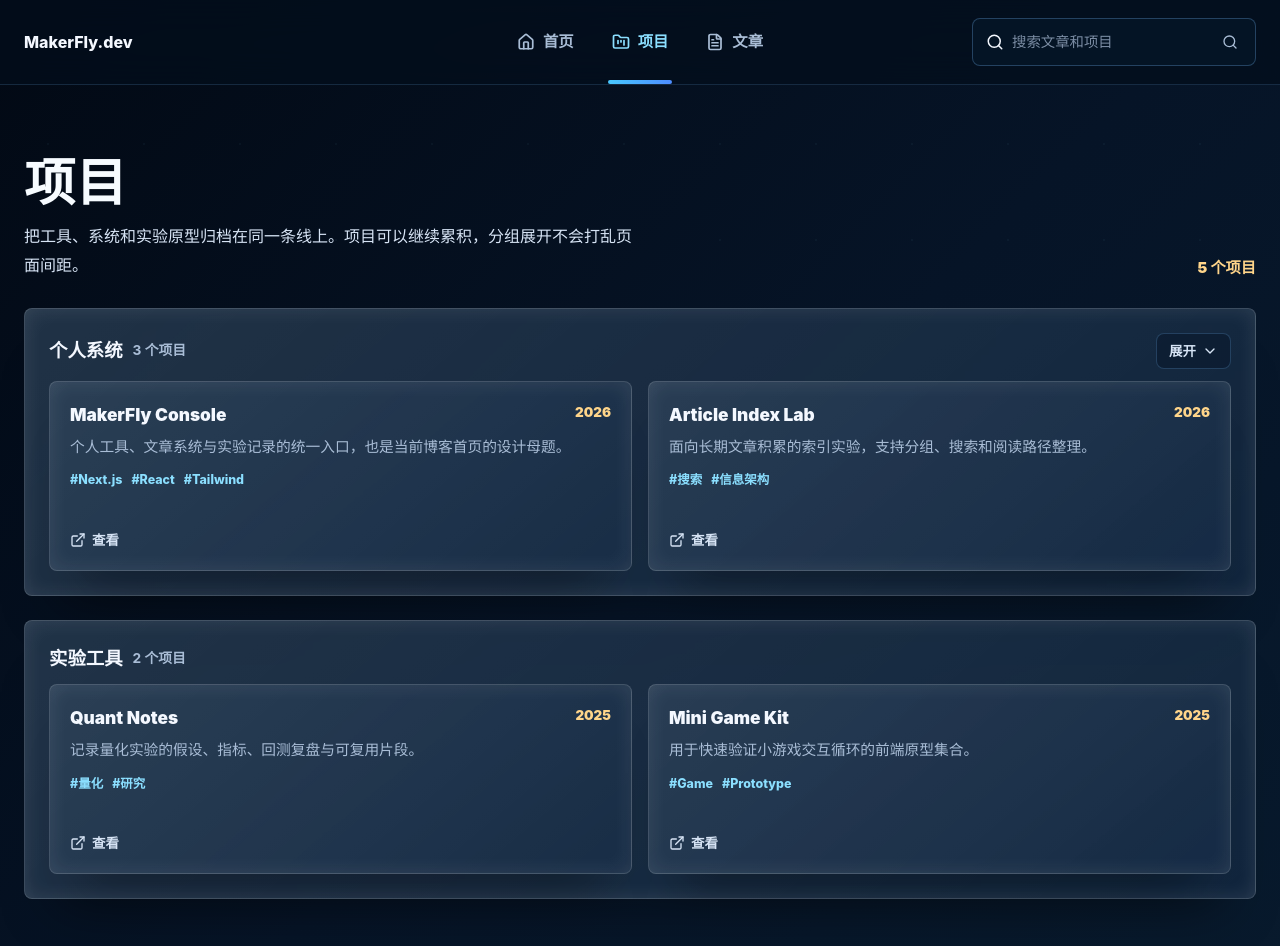
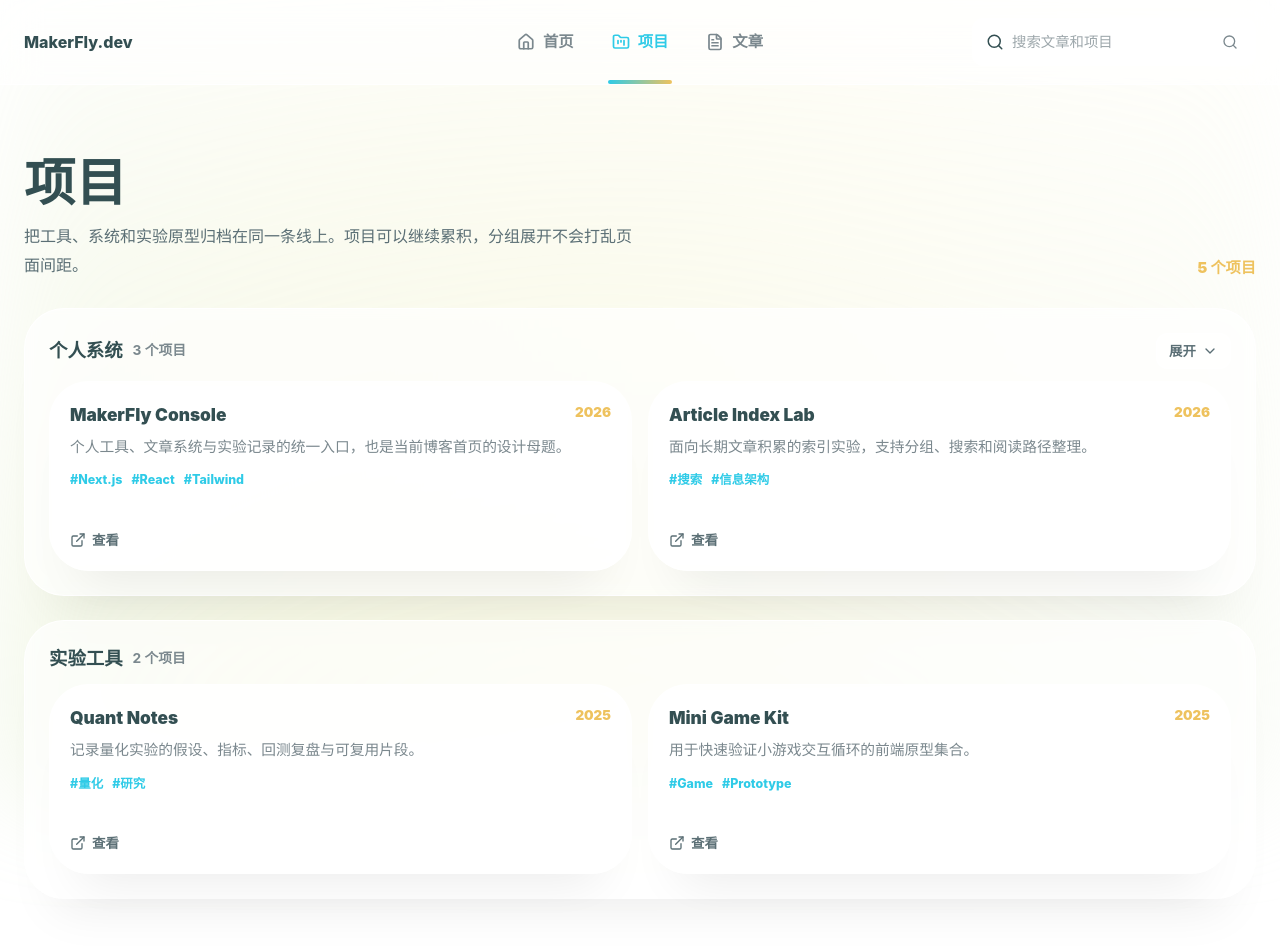
Before and after one commit to MakerFlyFly/makerflyfly.github.io, a Next.js app: page /projects in a window 1280 px wide. Shown: the top 946 px of the page. Built offline with nearby package versions, Linux system fonts and the light colour scheme.

Commit message:
Recast blog to light glass theme

```diff
--- a/src/app/globals.css
+++ b/src/app/globals.css
@@ -1,21 +1,24 @@
 @import "tailwindcss";
 
 :root {
-  --background: #061427;
-  --background-deep: #020914;
-  --foreground: #f4f8ff;
-  --muted: #a9bdd6;
-  --muted-strong: #d7e4f5;
-  --cyan: #48c8ff;
-  --cyan-soft: #8bdfff;
-  --gold: #ffd58a;
-  --gold-deep: #d99a42;
-  --line: rgba(118, 190, 255, 0.28);
-  --panel: rgba(11, 35, 61, 0.68);
-  --panel-strong: rgba(18, 47, 76, 0.82);
-  --shadow: rgba(38, 174, 255, 0.28);
-  --color-brand: #35bfab;
+  --background: #ffffff;
+  --background-deep: #ffffff;
+  --foreground: #334f52;
+  --muted: #7b888e;
+  --muted-strong: #5b6f75;
+  --cyan: #2fcbe7;
+  --cyan-soft: #1fc9e7;
+  --gold: #eec25e;
+  --gold-deep: #c99a38;
+  --line: rgba(255, 255, 255, 0.9);
+  --panel: rgba(255, 255, 255, 0.66);
+  --panel-strong: rgba(255, 255, 255, 0.86);
+  --shadow: rgba(0, 0, 0, 0.05);
+  --color-brand: #2fcbe7;
   --color-border: #ffffff;
+  --card-shadow:
+    0 40px 50px -32px rgba(0, 0, 0, 0.08),
+    inset 0 0 20px rgba(255, 255, 255, 0.25);
 }
 
 * {
@@ -55,26 +58,29 @@ button {
 }
 
 ::selection {
-  background: rgba(72, 200, 255, 0.28);
+  background: rgba(47, 203, 231, 0.22);
 }
 
 .site-root {
   position: relative;
   min-height: 100vh;
   overflow-x: hidden;
-  background: linear-gradient(135deg, #020914 0%, #061427 54%, #081a2d 100%);
+  background: #ffffff;
 }
 
-.site-root::before {
-  content: "";
+.blurred-bubbles-bg {
   position: fixed;
   inset: 0;
+  z-index: 0;
+  overflow: hidden;
   pointer-events: none;
-  background-image: radial-gradient(circle, rgba(155, 217, 255, 0.38) 0 1px, transparent 1.5px);
-  background-position: 0 0;
-  background-size: 96px 96px;
-  opacity: 0.11;
-  mask-image: linear-gradient(to bottom, transparent 0%, #000 18%, #000 86%, transparent 100%);
+  filter: blur(50px);
+}
+
+.blurred-bubbles-bg canvas {
+  display: block;
+  width: 100%;
+  height: 100%;
 }
 
 .app-frame {
@@ -89,8 +95,8 @@ button {
   position: sticky;
   top: 0;
   z-index: 20;
-  border-bottom: 1px solid rgba(118, 190, 255, 0.16);
-  background: rgba(3, 14, 28, 0.72);
+  border-bottom: 1px solid rgba(255, 255, 255, 0.76);
+  background: rgba(255, 255, 255, 0.6);
   backdrop-filter: blur(18px);
 }
 
@@ -126,6 +132,7 @@ button {
   font-size: 1rem;
   font-weight: 800;
   letter-spacing: 0;
+  color: var(--foreground);
 }
 
 .site-nav {
@@ -150,7 +157,7 @@ button {
 
 .nav-link:hover,
 .nav-link.active {
-  color: var(--cyan-soft);
+  color: var(--cyan);
 }
 
 .nav-link.active::after {
@@ -161,7 +168,7 @@ button {
   left: 10px;
   height: 4px;
   border-radius: 999px;
-  background: linear-gradient(90deg, var(--cyan), #4d8dff);
+  background: linear-gradient(90deg, var(--cyan), var(--gold));
 }
 
 .header-actions {
@@ -181,15 +188,17 @@ button {
   min-height: 48px;
   align-items: center;
   gap: 8px;
-  border: 1px solid rgba(118, 190, 255, 0.28);
-  border-radius: 8px;
-  background: rgba(6, 22, 40, 0.78);
+  border: 1px solid rgba(255, 255, 255, 0.92);
+  border-radius: 12px;
+  background: rgba(255, 255, 255, 0.62);
   padding: 0 10px 0 13px;
+  box-shadow: var(--card-shadow);
+  backdrop-filter: blur(4px);
 }
 
 .search-shell:focus-within {
-  border-color: rgba(72, 200, 255, 0.72);
-  background: rgba(6, 22, 40, 0.9);
+  border-color: rgba(47, 203, 231, 0.62);
+  background: rgba(255, 255, 255, 0.82);
 }
 
 .search-input {
@@ -203,7 +212,7 @@ button {
 }
 
 .search-input::placeholder {
-  color: rgba(169, 189, 214, 0.72);
+  color: rgba(123, 136, 142, 0.74);
 }
 
 .search-button,
@@ -221,8 +230,8 @@ button {
 
 .search-button:hover,
 .search-clear:hover {
-  background: rgba(72, 200, 255, 0.12);
-  color: var(--cyan-soft);
+  background: rgba(47, 203, 231, 0.12);
+  color: var(--cyan);
 }
 
 .search-panel {
@@ -231,11 +240,11 @@ button {
   right: 0;
   width: min(420px, calc(100vw - 32px));
   overflow: hidden;
-  border: 1px solid rgba(118, 190, 255, 0.24);
-  border-radius: 8px;
-  background: rgba(5, 18, 33, 0.96);
-  box-shadow: 0 24px 70px rgba(0, 0, 0, 0.36);
-  backdrop-filter: blur(18px);
+  border: 1px solid rgba(255, 255, 255, 0.92);
+  border-radius: 20px;
+  background: rgba(255, 255, 255, 0.84);
+  box-shadow: var(--card-shadow);
+  backdrop-filter: blur(12px);
 }
 
 .search-group {
@@ -243,12 +252,12 @@ button {
 }
 
 .search-group + .search-group {
-  border-top: 1px solid rgba(118, 190, 255, 0.14);
+  border-top: 1px solid rgba(51, 79, 82, 0.08);
 }
 
 .search-group-title {
   margin: 0 0 6px;
-  color: var(--cyan-soft);
+  color: var(--cyan);
   font-size: 0.76rem;
   font-weight: 800;
 }
@@ -264,7 +273,7 @@ button {
 }
 
 .search-result:hover {
-  background: rgba(72, 200, 255, 0.1);
+  background: rgba(47, 203, 231, 0.1);
 }
 
 .search-result-title {
@@ -301,7 +310,7 @@ button {
 
 .page-main {
   flex: 1;
-  width: min(100% - 48px, 1360px);
+  width: min(100% - 48px, 1380px);
   margin: 0 auto;
 }
 
@@ -315,28 +324,32 @@ button {
 }
 
 .hero-copy {
-  max-width: 760px;
+  max-width: 710px;
+  overflow: visible;
 }
 
 .hero-title {
   margin: 0;
+  width: max-content;
+  max-width: 100%;
   overflow: visible;
-  padding-bottom: 0.08em;
+  padding-right: 0.06em;
+  padding-bottom: 0.12em;
   background:
     linear-gradient(125deg, #40bdff 0%, #aee9ff 38%, #fff0c4 59%, #f3b65e 100%);
   background-clip: text;
   color: transparent;
   font-family: Georgia, "Times New Roman", serif;
-  font-size: clamp(5.1rem, 9.8vw, 9.8rem);
+  font-size: clamp(4rem, 7.4vw, 7.4rem);
   font-weight: 800;
-  line-height: 1.08;
+  line-height: 1.16;
 }
 
 .hero-slogan {
   position: relative;
   width: fit-content;
   margin: 42px 0 0;
-  color: #f5f7fb;
+  color: var(--foreground);
   font-size: clamp(2rem, 3.5vw, 3.8rem);
   font-weight: 900;
   line-height: 1.26;
@@ -350,7 +363,7 @@ button {
   left: 4px;
   height: 5px;
   border-radius: 999px;
-  background: linear-gradient(90deg, var(--cyan), #4d8dff 70%, transparent);
+  background: linear-gradient(90deg, var(--cyan), var(--gold) 78%, transparent);
 }
 
 .hero-tags {
@@ -358,7 +371,7 @@ button {
   flex-wrap: wrap;
   gap: 10px;
   margin: 48px 0 0;
-  color: var(--cyan-soft);
+  color: var(--cyan);
   font-size: 1.1rem;
   font-weight: 800;
 }
@@ -372,21 +385,17 @@ button {
 }
 
 .hero-description strong {
-  color: var(--cyan-soft);
+  color: var(--cyan);
 }
 
 .profile-card,
 .content-card,
 .archive-group,
 .project-card {
-  border: 1px solid rgba(255, 255, 255, 0.18);
-  border-radius: 8px;
-  background:
-    linear-gradient(140deg, rgba(255, 255, 255, 0.1), rgba(255, 255, 255, 0.03)),
-    var(--panel);
-  box-shadow:
-    0 40px 50px -32px rgba(0, 0, 0, 0.38),
-    inset 0 0 20px rgba(255, 255, 255, 0.1);
+  border: 1px solid rgba(255, 255, 255, 0.9);
+  border-radius: 40px;
+  background: var(--panel);
+  box-shadow: var(--card-shadow);
   backdrop-filter: blur(4px);
 }
 
@@ -450,14 +459,13 @@ button {
   align-items: center;
   justify-content: space-between;
   gap: 12px;
-  border: 1px solid rgba(255, 255, 255, 0.18);
-  border-radius: 8px;
+  border: 1px solid rgba(255, 255, 255, 0.92);
+  border-radius: 16px;
   padding: 0 18px;
-  background:
-    linear-gradient(140deg, rgba(255, 255, 255, 0.11), rgba(255, 255, 255, 0.04)),
-    rgba(5, 20, 38, 0.36);
+  background: rgba(255, 255, 255, 0.52);
   color: var(--muted-strong);
-  box-shadow: inset 0 0 20px rgba(255, 255, 255, 0.08);
+  box-shadow: inset 0 0 20px rgba(255, 255, 255, 0.2);
+  backdrop-filter: blur(4px);
 }
 
 .profile-stat span {
@@ -466,14 +474,14 @@ button {
 }
 
 .profile-stat strong {
-  color: var(--cyan-soft);
+  color: var(--cyan);
   font-family: Georgia, "Times New Roman", serif;
   font-size: 2rem;
   line-height: 1;
 }
 
 .profile-stat:hover {
-  border-color: rgba(255, 255, 255, 0.32);
+  border-color: rgba(47, 203, 231, 0.28);
   color: var(--foreground);
   transform: translateY(-1px);
 }
@@ -501,13 +509,9 @@ button {
 }
 
 .social-link-email {
-  border: 1px solid rgba(255, 255, 255, 0.18);
-  background:
-    linear-gradient(140deg, rgba(255, 255, 255, 0.1), rgba(255, 255, 255, 0.03)),
-    rgba(5, 20, 38, 0.36);
-  box-shadow:
-    0 40px 50px -32px rgba(0, 0, 0, 0.38),
-    inset 0 0 20px rgba(255, 255, 255, 0.1);
+  border: 1px solid rgba(255, 255, 255, 0.92);
+  background: rgba(255, 255, 255, 0.52);
+  box-shadow: var(--card-shadow);
   backdrop-filter: blur(4px);
 }
 
@@ -536,7 +540,7 @@ button {
 
 .page-title {
   margin: 0;
-  color: #f6fbff;
+  color: var(--foreground);
   font-size: clamp(2.3rem, 4vw, 4.4rem);
   font-weight: 900;
   line-height: 1;
@@ -600,13 +604,13 @@ button {
   display: grid;
   grid-template-columns: 76px 1fr;
   gap: 18px;
-  border-radius: 8px;
+  border-radius: 20px;
   padding: 15px;
 }
 
 .article-row:hover,
 .project-card:hover {
-  background: rgba(72, 200, 255, 0.08);
+  background: rgba(255, 255, 255, 0.46);
 }
 
 .article-date {
@@ -638,7 +642,7 @@ button {
 }
 
 .tag {
-  color: var(--cyan-soft);
+  color: var(--cyan);
   font-size: 0.78rem;
   font-weight: 800;
 }
@@ -648,9 +652,9 @@ button {
   align-items: center;
   gap: 6px;
   min-height: 36px;
-  border: 1px solid rgba(118, 190, 255, 0.22);
-  border-radius: 8px;
-  background: rgba(5, 20, 38, 0.44);
+  border: 1px solid rgba(255, 255, 255, 0.9);
+  border-radius: 12px;
+  background: rgba(255, 255, 255, 0.56);
   color: var(--muted-strong);
   padding: 0 12px;
   font-size: 0.84rem;
@@ -658,8 +662,8 @@ button {
 }
 
 .expand-button:hover {
-  border-color: rgba(72, 200, 255, 0.58);
-  color: var(--cyan-soft);
+  border-color: rgba(47, 203, 231, 0.5);
+  color: var(--cyan);
 }
 
 .project-grid {
@@ -712,7 +716,7 @@ button {
 }
 
 .project-action:hover {
-  color: var(--cyan-soft);
+  color: var(--cyan);
 }
 
 @media (prefers-reduced-motion: reduce) {
@@ -786,7 +790,7 @@ button {
   }
 
   .hero-title {
-    font-size: clamp(3.4rem, 17vw, 4.3rem);
+    font-size: clamp(3rem, 15vw, 3.8rem);
   }
 
   .hero-slogan {
--- a/src/app/layout.tsx
+++ b/src/app/layout.tsx
@@ -1,5 +1,6 @@
 import type { Metadata } from "next";
 import { AppHeader } from "@/components/app-header";
+import { BlurredBubblesBackground } from "@/components/blurred-bubbles-background";
 import { searchIndex } from "@/data/search-index";
 import "./globals.css";
 
@@ -17,6 +18,7 @@ export default function RootLayout({
     <html lang="zh-CN" data-scroll-behavior="smooth">
       <body>
         <div className="site-root">
+          <BlurredBubblesBackground />
           <div className="app-frame">
             <AppHeader searchItems={searchIndex} />
             <main className="page-main">{children}</main>
--- /dev/null
+++ b/src/components/blurred-bubbles-background.tsx
@@ -0,0 +1,292 @@
+"use client";
+
+import { useEffect, useRef } from "react";
+
+const BACKGROUND_COLORS = ["#f7da3987", "#8fdbe9", "#fffef8"];
+
+type Bubble = {
+  x: number;
+  y: number;
+  r: number;
+  color: string;
+  vx: number;
+  vy: number;
+  jitter: number;
+  blur: number;
+};
+
+function rand(a: number, b: number) {
+  return a + Math.random() * (b - a);
+}
+
+function makeNoise2D(random = Math.random) {
+  const p = new Uint8Array(512);
+  for (let i = 0; i < 256; i++) {
+    p[i] = (random() * 256) | 0;
+    p[i + 256] = p[i];
+  }
+
+  function grad2(hash: number, x: number, y: number) {
+    const h = hash & 7;
+    const u = h < 4 ? x : y;
+    const v = h < 4 ? y : x;
+    return (h & 1 ? -u : u) + (h & 2 ? -2 * v : 2 * v);
+  }
+
+  const g2 = (3 - Math.sqrt(3)) / 6;
+  const f2 = 0.5 * (Math.sqrt(3) - 1);
+
+  return function noise2D(xin: number, yin: number) {
+    let n0 = 0;
+    let n1 = 0;
+    let n2 = 0;
+    const s = (xin + yin) * f2;
+    const i = Math.floor(xin + s);
+    const j = Math.floor(yin + s);
+    const t = (i + j) * g2;
+    const x0 = xin - (i - t);
+    const y0 = yin - (j - t);
+    const i1 = x0 > y0 ? 1 : 0;
+    const j1 = x0 > y0 ? 0 : 1;
+    const x1 = x0 - i1 + g2;
+    const y1 = y0 - j1 + g2;
+    const x2 = x0 - 1 + 2 * g2;
+    const y2 = y0 - 1 + 2 * g2;
+    const ii = i & 255;
+    const jj = j & 255;
+
+    const t0 = 0.5 - x0 * x0 - y0 * y0;
+    if (t0 >= 0) {
+      n0 = t0 * t0 * t0 * t0 * grad2(p[ii + p[jj]], x0, y0);
+    }
+
+    const t1 = 0.5 - x1 * x1 - y1 * y1;
+    if (t1 >= 0) {
+      n1 = t1 * t1 * t1 * t1 * grad2(p[ii + i1 + p[jj + j1]], x1, y1);
+    }
+
+    const t2 = 0.5 - x2 * x2 - y2 * y2;
+    if (t2 >= 0) {
+      n2 = t2 * t2 * t2 * t2 * grad2(p[ii + 1 + p[jj + 1]], x2, y2);
+    }
+
+    return 40 * (n0 + n1 + n2);
+  };
+}
+
+export function BlurredBubblesBackground() {
+  const ref = useRef<HTMLCanvasElement>(null);
+  const noise = useRef(makeNoise2D());
+  const frameRef = useRef(0);
+
+  useEffect(() => {
+    const canvas = ref.current;
+    if (!canvas) return;
+
+    const context = canvas.getContext("2d");
+    if (!context) return;
+
+    const canvasElement = canvas;
+    const ctx = context;
+    let width = canvasElement.clientWidth;
+    let height = canvasElement.clientHeight;
+    const dpr = Math.min(2, window.devicePixelRatio || 1);
+    const bubbles: Bubble[] = [];
+    const gridCell = 80;
+    const bottomBandStart = 0.8;
+    let gridCols = 0;
+    let gridRows = 0;
+    let grid = new Float32Array(0);
+    let lastTime = 0;
+    let accumulatedTime = 0;
+    const frameInterval = 1000 / 6;
+    const reducedMotion = window.matchMedia("(prefers-reduced-motion: reduce)").matches;
+    const shouldAnimate = !reducedMotion && window.innerWidth < 640;
+    let animationTimer: number | null = null;
+
+    function allocateGrid() {
+      gridCols = Math.max(1, Math.ceil(width / gridCell));
+      gridRows = Math.max(1, Math.ceil(height / gridCell));
+      grid = new Float32Array(gridCols * gridRows);
+    }
+
+    function sizeCanvas() {
+      width = canvasElement.clientWidth;
+      height = canvasElement.clientHeight;
+      canvasElement.width = Math.floor(width * dpr);
+      canvasElement.height = Math.floor(height * dpr);
+      ctx.setTransform(1, 0, 0, 1, 0, 0);
+      ctx.scale(dpr, dpr);
+      allocateGrid();
+    }
+
+    function stampOccupancy(x: number, y: number, r: number) {
+      const c0 = Math.floor((x - r) / gridCell);
+      const c1 = Math.floor((x + r) / gridCell);
+      const r0 = Math.floor((y - r) / gridCell);
+      const r1 = Math.floor((y + r) / gridCell);
+
+      for (let cy = r0; cy <= r1; cy++) {
+        for (let cx = c0; cx <= c1; cx++) {
+          if (cx < 0 || cy < 0 || cx >= gridCols || cy >= gridRows) continue;
+          grid[cy * gridCols + cx] += 0.5;
+        }
+      }
+    }
+
+    function lowestOccupancyTarget() {
+      const startRow = Math.floor(gridRows * bottomBandStart);
+      let bestIdx = startRow * gridCols;
+      let bestVal = Infinity;
+
+      for (let cy = startRow; cy < gridRows; cy++) {
+        for (let cx = 0; cx < gridCols; cx++) {
+          const idx = cy * gridCols + cx;
+          if (grid[idx] < bestVal) {
+            bestVal = grid[idx];
+            bestIdx = idx;
+          }
+        }
+      }
+
+      return {
+        tx: ((bestIdx % gridCols) + 0.5) * gridCell,
+        ty: (Math.floor(bestIdx / gridCols) + 0.5) * gridCell,
+      };
+    }
+
+    function createBubbles() {
+      bubbles.length = 0;
+      const minRadius = Math.max(180, Math.min(width, height) * 0.24);
+      const maxRadius = Math.max(280, Math.min(width, height) * 0.42);
+      const minDist = Math.max(minRadius * 0.2, 80);
+      let tries = 0;
+
+      while (bubbles.length < 6 && tries < 5000) {
+        tries++;
+        const r = rand(minRadius, maxRadius);
+        const x = rand(-r / 2, width + r / 2);
+        const y = rand(height * bottomBandStart, height * 1.2);
+        const ok = bubbles.every((bubble) => {
+          const distance = Math.hypot(bubble.x - x, bubble.y - y);
+          return distance >= (bubble.r + r) * 0.6 && distance >= minDist;
+        });
+
+        if (ok) {
+          bubbles.push({
+            x,
+            y,
+            r,
+            color: BACKGROUND_COLORS[bubbles.length % BACKGROUND_COLORS.length],
+            vx: rand(-0.2, 0.2),
+            vy: rand(-0.2, 0.2),
+            jitter: rand(0.6, 1.2),
+            blur: rand(200, 400),
+          });
+        }
+      }
+    }
+
+    function draw() {
+      ctx.clearRect(0, 0, width, height);
+      for (const bubble of bubbles) {
+        ctx.save();
+        ctx.filter = `blur(${bubble.blur}px)`;
+        ctx.globalAlpha = 0.8;
+        ctx.fillStyle = bubble.color;
+        ctx.beginPath();
+        ctx.arc(bubble.x, bubble.y, bubble.r, 0, Math.PI * 2);
+        ctx.fill();
+        ctx.restore();
+      }
+    }
+
+    function updatePhysics(t: number) {
+      const { tx, ty } = lowestOccupancyTarget();
+
+      for (const bubble of bubbles) {
+        const n = noise.current(bubble.x * 0.0008, bubble.y * 0.0008 + t * 0.00015);
+        const angle = n * Math.PI * 2;
+        const dxT = tx - bubble.x;
+        const dyT = ty - bubble.y;
+        const dT = Math.hypot(dxT, dyT) + 1e-3;
+        const bandMin = height * bottomBandStart;
+        const bandMax = height * 1.5;
+
+        bubble.vx += Math.cos(angle) * 0.12 * bubble.jitter + (dxT / dT) * 0.05;
+        bubble.vy += Math.sin(angle) * 0.12 * bubble.jitter + (dyT / dT) * 0.05;
+
+        if (bubble.y < bandMin) bubble.vy += (bandMin - bubble.y) * 0.01;
+        if (bubble.y > bandMax) bubble.vy -= (bubble.y - bandMax) * 0.01;
+
+        bubble.vx *= 0.95;
+        bubble.vy *= 0.95;
+
+        const velocity = Math.hypot(bubble.vx, bubble.vy);
+        if (velocity > 2) {
+          bubble.vx = (bubble.vx / velocity) * 2;
+          bubble.vy = (bubble.vy / velocity) * 2;
+        }
+
+        bubble.x += bubble.vx;
+        bubble.y += bubble.vy;
+
+        if (bubble.x < -bubble.r - bubble.blur / 3) bubble.x = width + bubble.r + bubble.blur / 3;
+        if (bubble.x > width + bubble.r + bubble.blur / 3) bubble.x = -bubble.r - bubble.blur / 3;
+
+        bubble.y = Math.min(Math.max(bubble.y, bandMin - bubble.r * 0.25), bandMax + bubble.r * 0.25);
+        stampOccupancy(bubble.x, bubble.y, bubble.r * 0.6);
+      }
+    }
+
+    function frame(t: number) {
+      if (document.hidden) {
+        frameRef.current = requestAnimationFrame(frame);
+        return;
+      }
+
+      const deltaTime = lastTime ? t - lastTime : 0;
+      lastTime = t;
+      accumulatedTime += deltaTime;
+
+      if (accumulatedTime >= frameInterval) {
+        accumulatedTime = 0;
+        updatePhysics(t);
+        draw();
+      }
+
+      frameRef.current = requestAnimationFrame(frame);
+    }
+
+    sizeCanvas();
+    createBubbles();
+    draw();
+
+    const resizeObserver = new ResizeObserver(() => {
+      sizeCanvas();
+      createBubbles();
+      draw();
+    });
+    resizeObserver.observe(canvasElement);
+
+    if (shouldAnimate) {
+      animationTimer = window.setTimeout(() => {
+        frameRef.current = requestAnimationFrame(frame);
+      }, 1500);
+    }
+
+    return () => {
+      cancelAnimationFrame(frameRef.current);
+      if (animationTimer !== null) {
+        window.clearTimeout(animationTimer);
+      }
+      resizeObserver.disconnect();
+    };
+  }, []);
+
+  return (
+    <div className="blurred-bubbles-bg" aria-hidden="true">
+      <canvas ref={ref} />
+    </div>
+  );
+}
```
